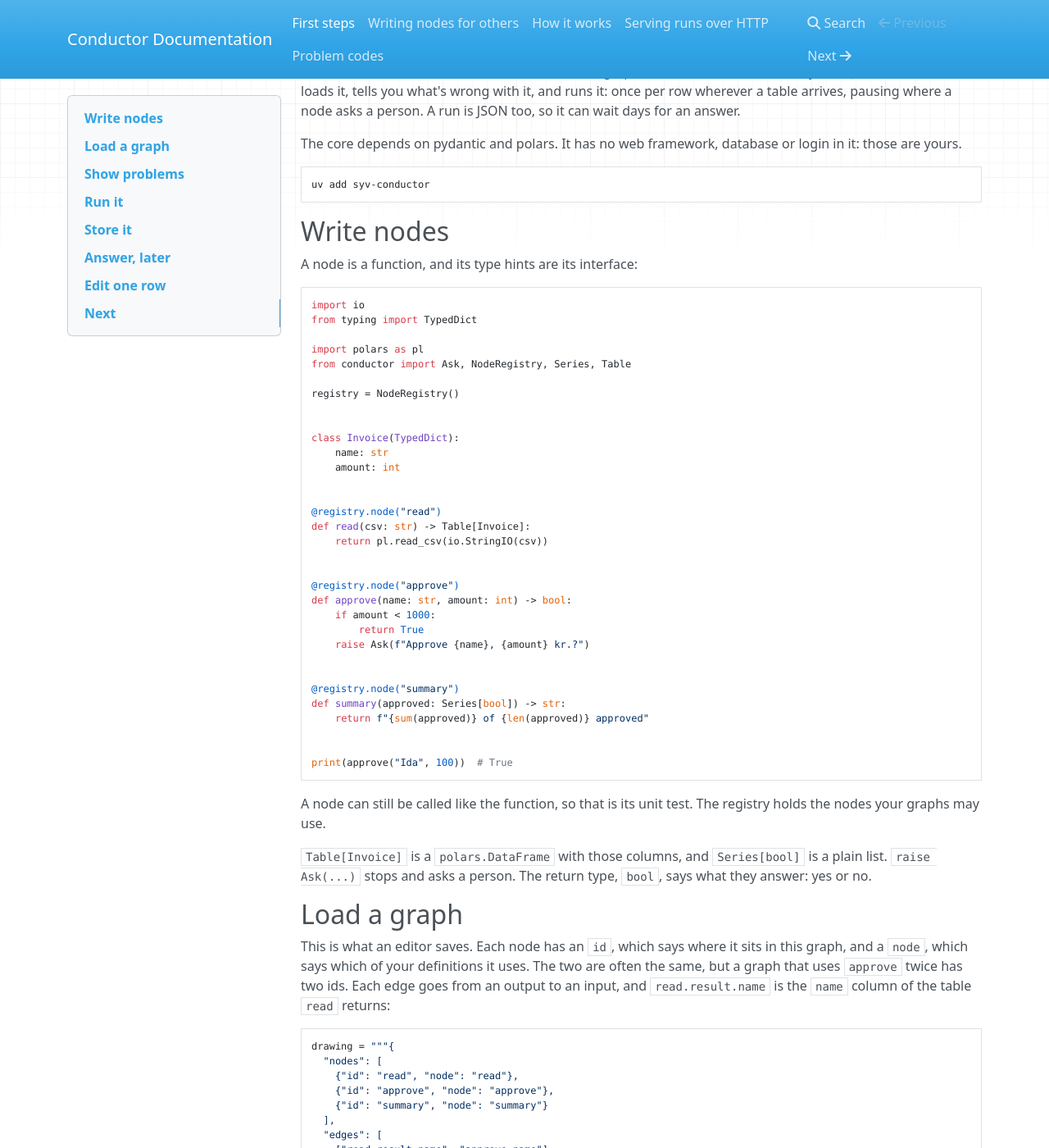
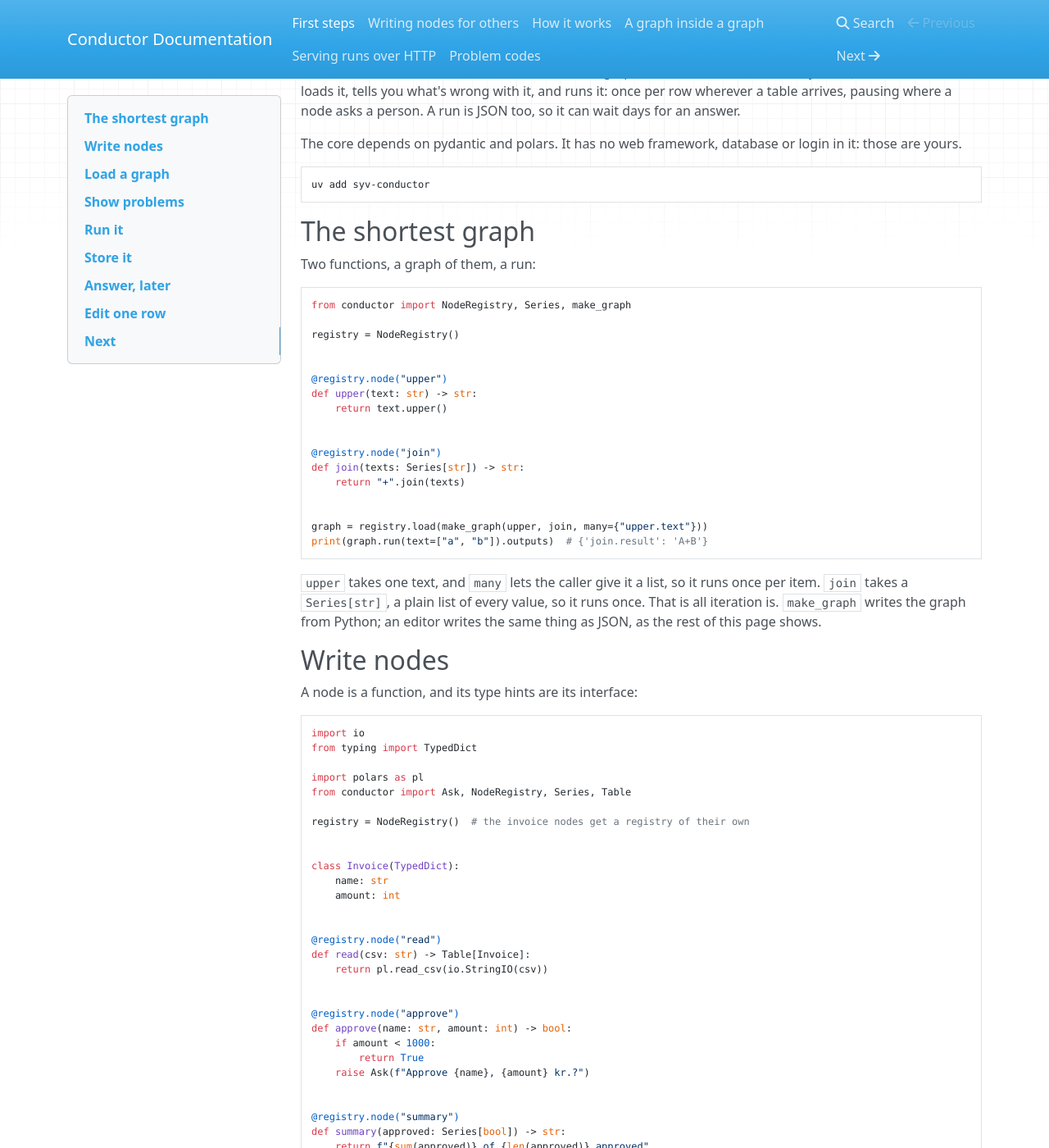
Before and after one commit to syv-ai/conductor, an MkDocs documentation site: the page built from docs/index.md, in a window 1280 px wide and 1400 px high, scrolled down 345 px. Shown: the whole window at 82% size. Built offline with MkDocs 1.6.1, drawn with Linux system fonts in a browser that asks for light colours; nearby versions of some CDN libraries; some of the changed text lies outside the part shown.

Commit message:
docs: the first page opens with the shortest graph and says a graph's outputs are those of the nodes no node reads; a graph inside a graph has a page of its own; writing nodes says what make_graph does and leaves the widget table to the reference

````diff
--- a/README.md
+++ b/README.md
@@ -16,6 +16,32 @@ The core depends on pydantic and polars. It has no web framework, database or lo
 uv add syv-conductor
 ```
 
+## The shortest graph
+
+Two functions, a graph of them, a run:
+
+```python
+from conductor import NodeRegistry, Series, make_graph
+
+registry = NodeRegistry()
+
+
+@registry.node("upper")
+def upper(text: str) -> str:
+    return text.upper()
+
+
+@registry.node("join")
+def join(texts: Series[str]) -> str:
+    return "+".join(texts)
+
+
+graph = registry.load(make_graph(upper, join, many={"upper.text"}))
+print(graph.run(text=["a", "b"]).outputs)  # {'join.result': 'A+B'}
+```
+
+`upper` takes one text, and `many` lets the caller give it a list, so it runs once per item. `join` takes a `Series[str]`, a plain list of every value, so it runs once. That is all iteration is. `make_graph` writes the graph from Python; an editor writes the same thing as JSON, as the rest of this page shows.
+
 ## Write nodes
 
 A node is a function, and its type hints are its interface:
@@ -27,7 +53,7 @@ from typing import TypedDict
 import polars as pl
 from conductor import Ask, NodeRegistry, Series, Table
 
-registry = NodeRegistry()
+registry = NodeRegistry()  # the invoice nodes get a registry of their own
 
 
 class Invoice(TypedDict):
@@ -83,7 +109,7 @@ print(graph.outputs)       # ['summary.result']
 print({node_id: runs.msg for node_id, runs in graph.plan.items()})  # {'read': 'once', 'approve': 'per row of read.result', 'summary': 'once'}
 ```
 
-Nobody declares what the graph takes or returns. Its inputs are the open inputs of its first nodes, and its outputs are the ones no node reads. `approve` takes one value and is fed a column, so it runs once per row.
+Nobody declares what the graph takes or returns. Its inputs are the open inputs of its first nodes, and its outputs are the outputs of the nodes no node reads. `approve` takes one value and is fed a column, so it runs once per row.
 
 ## Show problems
 
@@ -157,7 +183,7 @@ for unit in run.waiting:
 # Approve Bo, 5500 kr.?
 ```
 
-A row that gets what it got before isn't called again. Ida's row is the same, so it keeps its result, and only Bo's row is asked again. Adding a row works the same way: only the new row runs.
+A row that gets what it got before isn't called again. Ida's row is the same, so it keeps its result, and only Bo's row is asked again. Adding a row works the same way: only the new row is asked.
 
 ```python
 run = run.answer(run.waiting[0], True).again(csv=edited + "Eva,7000\n")
@@ -167,12 +193,14 @@ for unit in run.waiting:
 # Approve Eva, 7000 kr.?
 ```
 
-`run.with_inputs(...)` is the same run before it starts, for when you want to `stream()` its events.
+`run.with_inputs(...)` is `again` before it starts: the changed inputs and the earlier work, for when you want to `stream()` its events.
 
 ## Next
 
 - [Writing nodes for others](https://github.com/syv-ai/conductor/blob/main/docs/writing-nodes.md): types, controls, branches, questions, errors, versions, and one test for a whole registry.
 - [How it works](https://github.com/syv-ai/conductor/blob/main/docs/OVERVIEW.md): rows, legs and pauses on one page.
+- [A graph inside a graph](https://github.com/syv-ai/conductor/blob/main/docs/embedded-graphs.md): a saved graph used as one node of another.
+- [Problem codes](https://github.com/syv-ai/conductor/blob/main/docs/problems.md): every code, with an example and the fix.
 - [Serving runs over HTTP](https://github.com/syv-ai/conductor/blob/main/docs/serving-runs.md): FastAPI routes to copy into your own application.
 - [`examples/`](https://github.com/syv-ai/conductor/tree/main/examples): notebooks.
 - `python -m conductor.about`: the full reference, shipped in the package.
--- a/mkdocs.yml
+++ b/mkdocs.yml
@@ -4,6 +4,7 @@ nav:
   - First steps: index.md
   - Writing nodes for others: writing-nodes.md
   - How it works: OVERVIEW.md
+  - A graph inside a graph: embedded-graphs.md
   - Serving runs over HTTP: serving-runs.md
   - Problem codes: problems.md
 markdown_extensions:
````
Also changed, not shown: docs/OVERVIEW.md (+1 -1 lines), docs/embedded-graphs.md (added, +106 -0 lines), docs/writing-nodes.md (+4 -14 lines).
